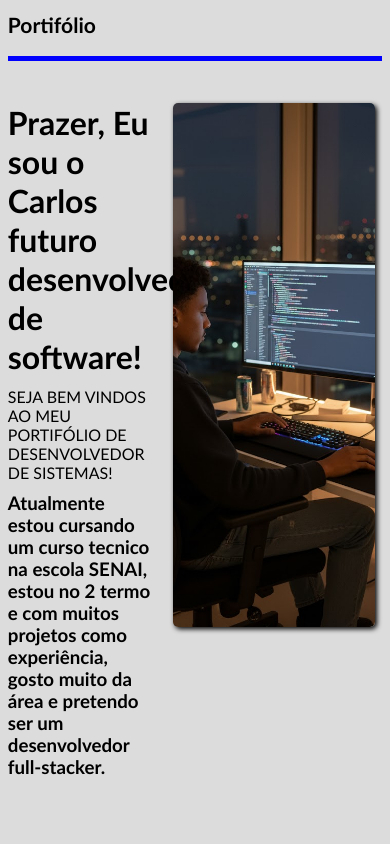
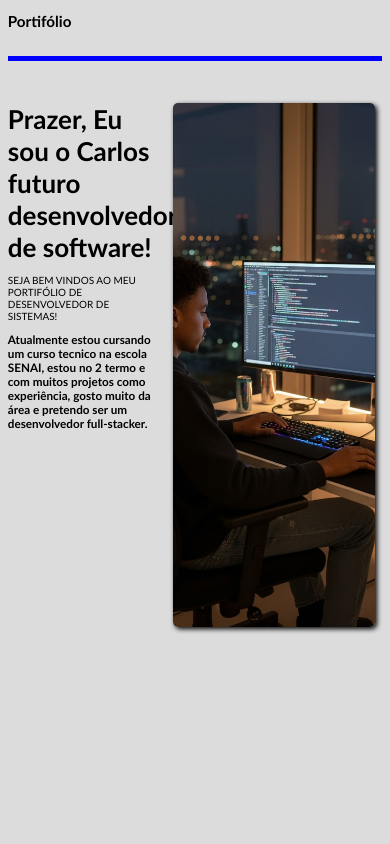
Before and after one commit to carlosedusp05/portifolio-carlos, a plain HTML site: page index.html in a window 390 px wide. Shown: the top 844 px of the page. Drawn offline with Linux system fonts and the light colour scheme.

Commit message:
faltando apenas a responsividade

```diff
--- a/style.css
+++ b/style.css
@@ -237,3 +237,13 @@ main{
   .contato a {
     color: #0066cc;
   }
+
+  @media (max-width: 768px) {
+    .titulo, .bemVindo{
+        font-size: small;
+    }
+
+    .subTitulo, .descricao{
+        font-size: x-small;
+    }
+  }
```
